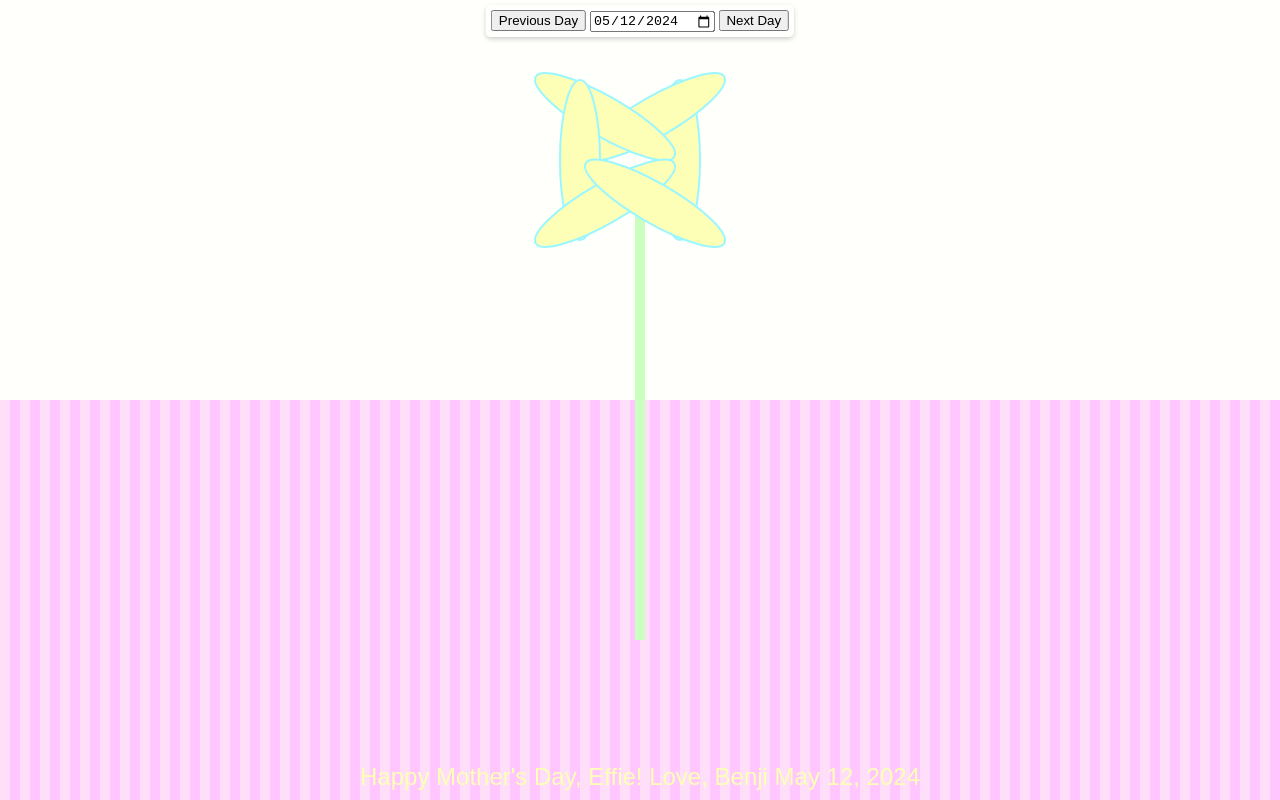
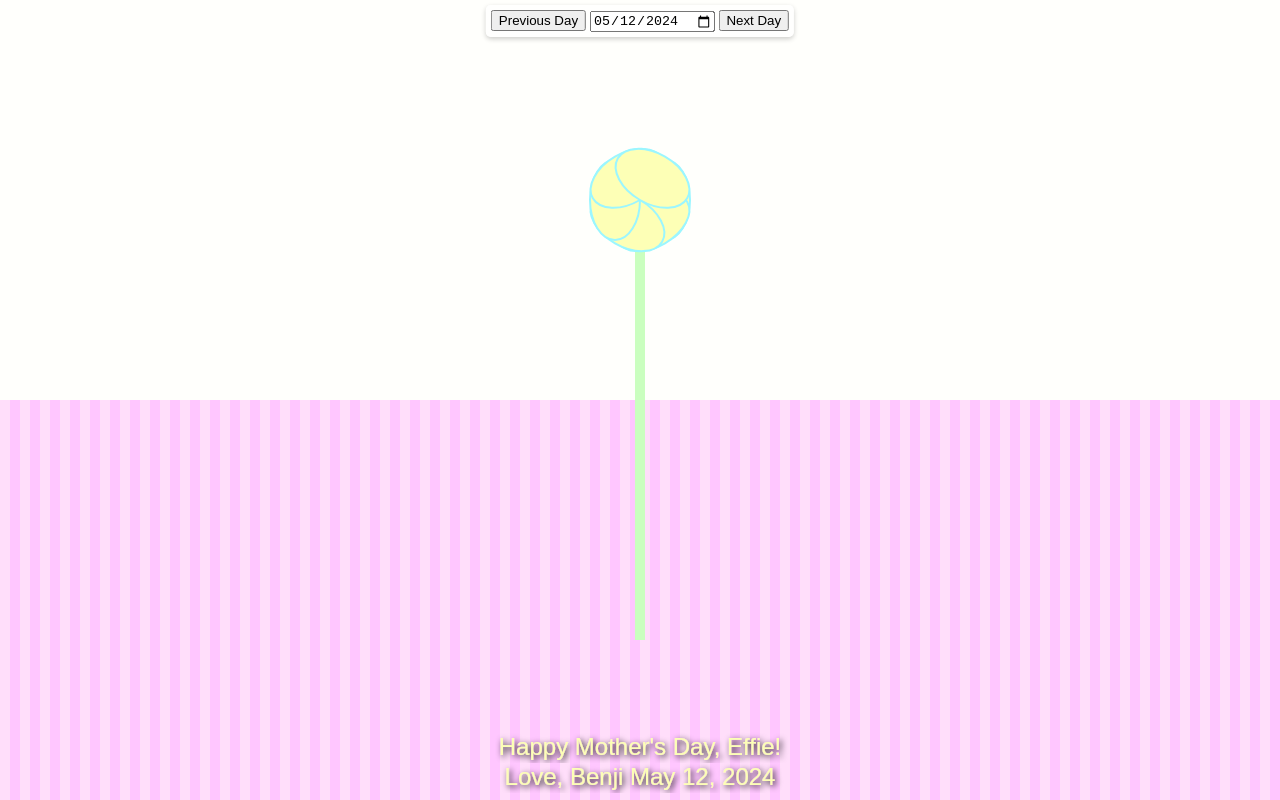
Before and after one commit to benjaminbradley/febookay, a website with bundled scripts: page index.html in a window 1280 px wide. Built offline with nearby package versions, Linux system fonts and the light colour scheme.

Commit message:
update petals

```diff
--- a/index.html
+++ b/index.html
@@ -1,4 +1,6 @@
 <!DOCTYPE html>
+<link rel="icon" href="assets/favicon.png" type="image/png">
+
 <html lang="en">
 <head>
     <meta charset="UTF-8">
--- a/scripts/canvas.js
+++ b/scripts/canvas.js
@@ -10,16 +10,8 @@ export function drawFlower(svg, type, colorPalette, randInt) {
     const svgWidth = svg.getAttribute('width');
     const svgHeight = svg.getAttribute('height');
 
-    // ... existing code for drawing background ...
-
-    // Draw stem
-    // ... existing code for drawing stem ...
-
     // Choose a stem color for the petal outline
     const petalOutlineColor = stem_colors[randInt(stem_colors.length)];
-
-    console.log('Drawing flower with type:', type);
-    console.log('SVG size:', svgWidth, 'x', svgHeight);
 
     // Draw background
     const splitPosition = svgHeight * (0.4 + randInt(2) * 0.1);
@@ -45,7 +37,6 @@ export function drawFlower(svg, type, colorPalette, randInt) {
     rectBottom.setAttribute('fill', bgBottomColor);
     svg.appendChild(rectBottom);
 
-    // Draw stem
     // Add background accent decoration to the lower panel
     const decorationType = randInt(6); // Randomly choose a decoration pattern
     switch (randInt(6)) {
@@ -67,11 +58,30 @@ export function drawFlower(svg, type, colorPalette, randInt) {
         // case 0 and default: // Solid color, no additional decoration needed
     }
 
+    // Draw stem with drop shadow
     const stemX = svgWidth / 2;
     const stemTopY = svgHeight * 0.25;
     const stemBottomY = svgHeight - svgHeight * 0.2;
     const stemColor = stem_colors[randInt(stem_colors.length)];
     console.log('Stem color:', stemColor);
+
+    // Create a filter for the drop shadow
+    const defs2 = document.createElementNS("http://www.w3.org/2000/svg", "defs2");
+    const filter2 = document.createElementNS("http://www.w3.org/2000/svg", "filter2");
+    filter2.setAttribute('id', 'stemDropShadow');
+    filter2.setAttribute('x', '-50%');
+    filter2.setAttribute('y', '-50%');
+    filter2.setAttribute('width', '200%');
+    filter2.setAttribute('height', '200%');
+    const feDropShadow2 = document.createElementNS("http://www.w3.org/2000/svg", "feDropShadow2");
+    feDropShadow2.setAttribute('dx', '2');
+    feDropShadow2.setAttribute('dy', '2');
+    feDropShadow2.setAttribute('stdDeviation', '2');
+    filter2.appendChild(feDropShadow2);
+    defs2.appendChild(filter2);
+    svg.appendChild(defs2);
+
+    // Draw the stem line with drop shadow filter applied
     const line = document.createElementNS("http://www.w3.org/2000/svg", "line");
     line.setAttribute('x1', stemX);
     line.setAttribute('y1', stemTopY);
@@ -79,6 +89,7 @@ export function drawFlower(svg, type, colorPalette, randInt) {
     line.setAttribute('y2', stemBottomY);
     line.setAttribute('stroke', stemColor);
     line.setAttribute('stroke-width', 10);
+    line.setAttribute('filter', 'url(#stemDropShadow)');
     svg.appendChild(line);
 
     // Draw petals
@@ -91,30 +102,56 @@ export function drawFlower(svg, type, colorPalette, randInt) {
     const petalHeight = 80;
     for (let i = 0; i < petalCount; i++) {
         const angle = (Math.PI * 2 / petalCount) * i;
-        const petalX = stemX + petalRadius * Math.cos(angle) - petalWidth / 2;
-        const petalY = stemTopY - petalRadius * Math.sin(angle) - petalHeight / 2;
+        const petalStartX = stemX;
+        const petalStartY = stemTopY;
+        const petalEndX = stemX + petalRadius * Math.cos(angle);
+        const petalEndY = stemTopY + petalRadius * Math.sin(angle);
         const ellipse = document.createElementNS("http://www.w3.org/2000/svg", "ellipse");
-        ellipse.setAttribute('cx', petalX);
-        ellipse.setAttribute('cy', petalY);
-        ellipse.setAttribute('rx', petalWidth);
-        ellipse.setAttribute('ry', petalHeight);
+        ellipse.setAttribute('cx', (petalStartX + petalEndX) / 2);
+        ellipse.setAttribute('cy', (petalStartY + petalEndY) / 2);
+        ellipse.setAttribute('rx', petalRadius / 2);
+        ellipse.setAttribute('ry', petalHeight / 2);
         ellipse.setAttribute('fill', petalColor);
         ellipse.setAttribute('stroke', petalOutlineColor);
-        ellipse.setAttribute('stroke-width', '2'); // Adjust stroke width as needed
-        ellipse.setAttribute('transform', `rotate(${angle * 180 / Math.PI} ${petalX} ${petalY})`);
+        ellipse.setAttribute('stroke-width', '2');
+        ellipse.setAttribute('transform', `rotate(${angle * 180 / Math.PI} ${(petalStartX + petalEndX) / 2} ${(petalStartY + petalEndY) / 2})`);
         svg.appendChild(ellipse);
-        console.log('Drawing petal at angle:', angle, 'Position:', petalX, petalY);
+        console.log('Drawing petal at angle:', angle, 'Position:', (petalStartX + petalEndX) / 2, (petalStartY + petalEndY) / 2);
     }
 
     // Draw the greeting text at the bottom of the canvas
-    const text = document.createElementNS("http://www.w3.org/2000/svg", "text");
-    text.setAttribute('x', '50%');
-    text.setAttribute('y', svgHeight - 10);
-    text.setAttribute('fill', petalColor);
-    text.setAttribute('font-family', 'sans-serif');
-    text.setAttribute('font-size', '24px');
-    text.setAttribute('text-anchor', 'middle');
-    text.setAttribute('alignment-baseline', 'ideographic');
-    text.textContent = 'Happy Mother\'s Day, Effie! Love, Benji May 12, 2024';
-    svg.appendChild(text);
+    const defs = document.createElementNS("http://www.w3.org/2000/svg", "defs");
+    const filter = document.createElementNS("http://www.w3.org/2000/svg", "filter");
+    filter.setAttribute('id', 'dropshadow');
+    const feDropShadow = document.createElementNS("http://www.w3.org/2000/svg", "feDropShadow");
+    feDropShadow.setAttribute('dx', '2');
+    feDropShadow.setAttribute('dy', '2');
+    feDropShadow.setAttribute('stdDeviation', '3');
+    filter.appendChild(feDropShadow);
+    defs.appendChild(filter);
+    svg.appendChild(defs);
+
+    const text1 = document.createElementNS("http://www.w3.org/2000/svg", "text");
+    text1.setAttribute('x', '50%');
+    text1.setAttribute('y', svgHeight - 40); // Adjusted for spacing
+    text1.setAttribute('fill', petalColor);
+    text1.setAttribute('font-family', 'sans-serif');
+    text1.setAttribute('font-size', '24px');
+    text1.setAttribute('text-anchor', 'middle');
+    text1.setAttribute('alignment-baseline', 'ideographic');
+    text1.setAttribute('filter', 'url(#dropshadow)');
+    text1.textContent = 'Happy Mother\'s Day, Effie!';
+    svg.appendChild(text1);
+
+    const text2 = document.createElementNS("http://www.w3.org/2000/svg", "text");
+    text2.setAttribute('x', '50%');
+    text2.setAttribute('y', svgHeight - 10); // Positioned below the first line of text
+    text2.setAttribute('fill', petalColor);
+    text2.setAttribute('font-family', 'sans-serif');
+    text2.setAttribute('font-size', '24px');
+    text2.setAttribute('text-anchor', 'middle');
+    text2.setAttribute('alignment-baseline', 'ideographic');
+    text2.setAttribute('filter', 'url(#dropshadow)');
+    text2.textContent = 'Love, Benji May 12, 2024';
+    svg.appendChild(text2);
 }
```
Also changed, not shown: assets/favicon.png (added).
